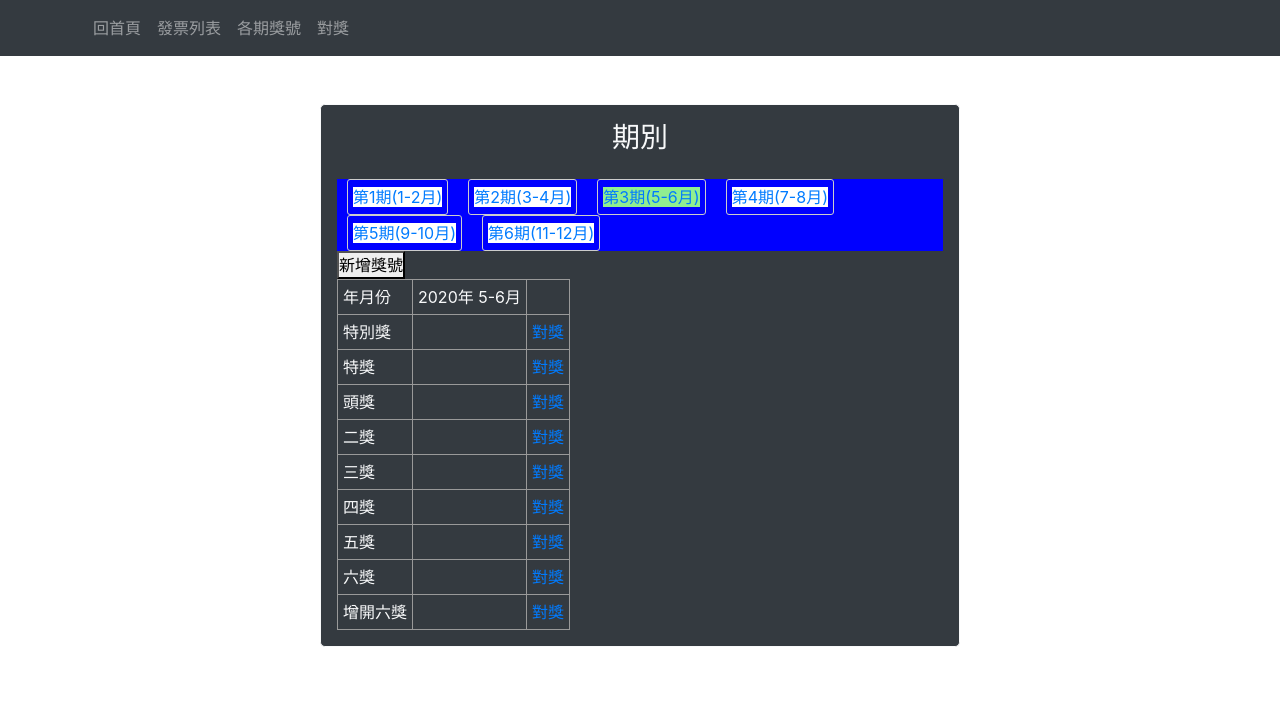
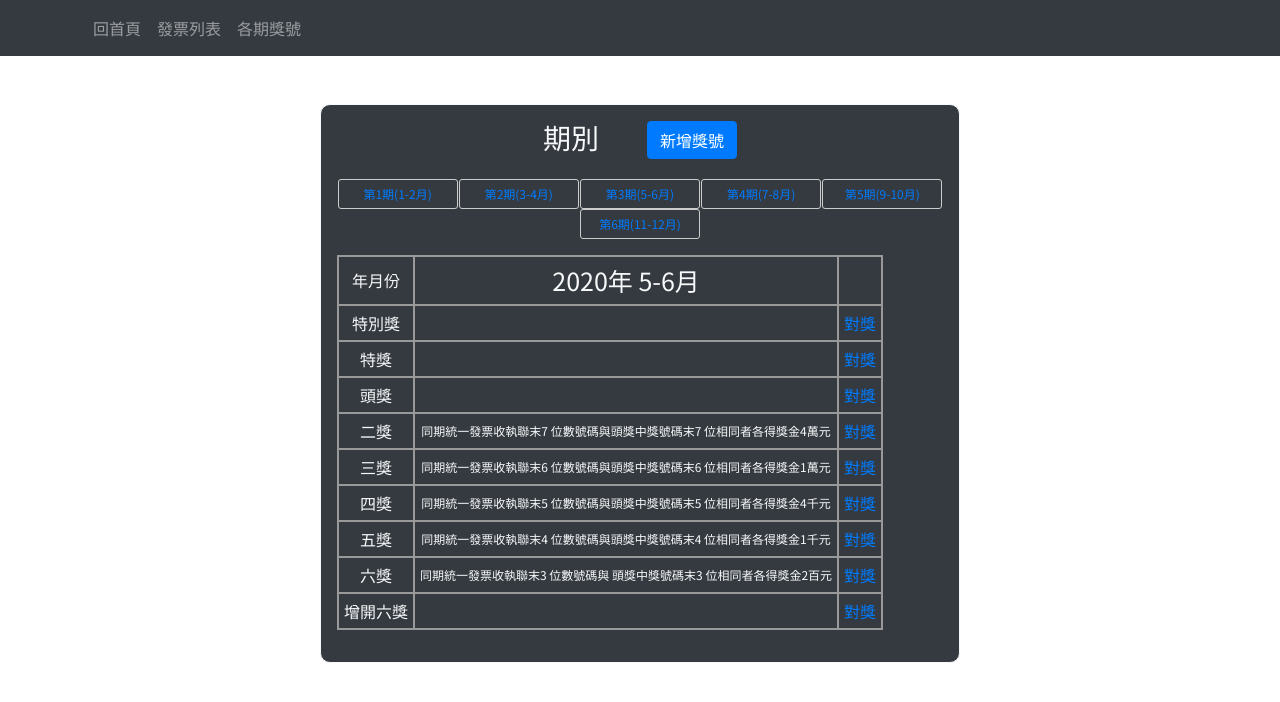
Before and after one commit to wdaweb/invoice-pepsiloca, a PHP site: page /invoice.php in a window 1280 px wide. Shown: the top 702 px of the page. Run offline with PHP 8.4, Linux system fonts and the light colour scheme; data comes from the database, SQL or seed files in the repository.

Commit message:
調整版面

```diff
--- a/css/style.css
+++ b/css/style.css
@@ -2,6 +2,7 @@
     margin:0;
     padding: 0;
     box-sizing: border-box;
+    font-family: 'Noto Sans TC', sans-serif;
 }
 
 
@@ -17,7 +18,7 @@
 .header ul li{
     display: inline-block;
     padding:5px;
-    margin:0 10px;
+    margin:10px;
     border:1px solid #ccc;
     border-radius:3px;
 }
@@ -27,28 +28,36 @@
 
 .nav{
     list-style-type: none;
+    text-align:center;
+    font-size: 12px;
 }
 .nav li{
     display: inline-block;
     padding:5px;
-    margin:0 10px;
+    margin:auto;
     border:1px solid #ccc;
     border-radius:3px;
+    width:120px;
+
 }
 
 .nav li a{
     text-decoration:none;
 }
 
+.upnav{
+    background-color: #7952b3;
+}
+
 .invoice-table{
     border-collapse: collapse;
-    border: 1px solid #999;
+    border: 2px solid #999;
+    text-align: center;
+}
 
-}
 .invoice-table td{
-    border: 1px solid #999;
+    border: 2px solid #999;
     padding:5px;
-
 }
 
 /* 沒效果 有點奇怪 */
@@ -68,11 +77,45 @@
     background-color: #fff;
 }
 
-.nav{
+/* .nav{
     background-color: blue;
-}
+} */
 
 .container{
     border-radius: 10px;
 
 }
+
+.addsant{
+    margin:auto;
+
+}
+
+.btn{
+    border:1px solid #eee;
+    background: rgb(121, 188, 219);
+}
+
+.font{
+    font-size: 25px;
+}
+
+.fonta{
+    font-size:12px;
+}
+
+.table-dark{
+    border:2px solid #eee;
+}
+.table-dark.tr{
+    border:2px solid #eee;
+}
+
+.table{
+    text-align: center;
+
+}
+
+.a{
+    color:white;
+}
--- a/dummy.php
+++ b/dummy.php
@@ -2,7 +2,7 @@
 
 include_once "com/base.php";
 
-$num=1000;
+$num=30;
 $char=["A","C","D","F","G","X","Z","Y","R","S","U","J"];
 
 for($i=0;$i<$num;$i++){
--- a/include/header.php
+++ b/include/header.php
@@ -1,4 +1,23 @@
-<nav class="navbar navbar-expand-lg navbar-dark bg-dark text-dark">
+<nav class="navbar navbar-expand-lg navbar-expand-sm navbar-dark bg-dark text-dark">
+
+
+<!-- 畫面縮小時要改成漢堡選單 -->
+<!-- <div class="fixed-top">
+  <div class="collapse" id="navbarToggleExternalContent">
+    <div class="bg-dark p-4">
+      <h5 class="text-white h4">Collapsed content</h5>
+      <span class="text-muted">Toggleable via the navbar brand.</span>
+    </div>
+  </div>
+  <nav class="navbar navbar-dark bg-dark">
+    <button class="navbar-toggler" type="button" data-toggle="collapse" data-target="#navbarToggleExternalContent" aria-controls="navbarToggleExternalContent" aria-expanded="false" aria-label="Toggle navigation">
+      <span class="navbar-toggler-icon"></span>
+    </button>
+  </nav>
+</div> -->
+
+
+
 
 <div class="container">
   <div class="collapse navbar-collapse" id="navbarText">
@@ -12,9 +31,9 @@
       <li class="nav-item">
         <a class="nav-link" href="invoice.php">各期獎號</a>
       </li>
-      <li class="nav-item">
+      <!-- <li class="nav-item">
         <a class="nav-link" href="award.php">對獎</a>
-      </li>
+      </li> -->
     </ul>
  </div>
  </div>
--- a/invoice.php
+++ b/invoice.php
@@ -17,6 +17,7 @@
 ?>
 <!DOCTYPE html>
 <html lang="en">
+
 <head>
     <meta charset="UTF-8">
     <meta name="viewport" content="width=device-width, initial-scale=1.0">
@@ -27,7 +28,7 @@
     <link rel="stylesheet" href="plugins/custom.css">
     <link rel="shortcut icon" href="images/favicon.png" type="image/x-icon">
     <link href="https://fonts.googleapis.com/css2?family=Noto+Sans+TC&family=Open+Sans&display=swap" rel="stylesheet">
-
+    <link href="https://fonts.googleapis.com/css2?family=Noto+Sans+TC&display=swap" rel="stylesheet">
 
     <script src="plugins/jquery-3.5.1.min.js"></script>
     <script src="plugins/bootstrap.bundle.min.js"></script>
@@ -37,20 +38,23 @@
 
 
 </head>
+
 <body>
     <?php include "./include/header.php";?>
 
-<div class="container border border-light rounded-lg bg-dark text-light col-10 col-md-6 p-3 my-5">
-<h3 class="text-center pb-3">期別</h3>
+    <div class=" container border border-light bg-dark text-light col-10 col-md-6 p-3 my-5 upnav">
+        <div class="d-flex justify-content-center">
+            <h3 class="text-left pb-3">期別</h3>
+            <a href="add_invoice.php"><button class="btn btn-primary ml-5">新增獎號</button></a>
+        </div>
         <ul class="nav">
-<li><a href="invoice.php?period=1" style="background:<?=($period==1)?'lightgreen':'white';?>">第1期(1-2月)</a></li>
-<li><a href="invoice.php?period=2" style="background:<?=($period==2)?'lightgreen':'white';?>">第2期(3-4月)</a></li>
-<li><a href="invoice.php?period=3" style="background:<?=($period==3)?'lightgreen':'white';?>">第3期(5-6月)</a></li>
-<li><a href="invoice.php?period=4" style="background:<?=($period==4)?'lightgreen':'white';?>">第4期(7-8月)</a></li>
-<li><a href="invoice.php?period=5" style="background:<?=($period==5)?'lightgreen':'white';?>">第5期(9-10月)</a></li>
-<li><a href="invoice.php?period=6" style="background:<?=($period==6)?'lightgreen':'white';?>">第6期(11-12月)</a></li>
+            <li><a href="invoice.php?period=1" style="background:<?=($period==1)?>">第1期(1-2月)</a></li>
+            <li><a href="invoice.php?period=2" style="color:white background:<?=($period==2)?>">第2期(3-4月)</a></li>
+            <li><a href="invoice.php?period=3" style="background:<?=($period==3)?>">第3期(5-6月)</a></li>
+            <li><a href="invoice.php?period=4" style="background:<?=($period==4)?>">第4期(7-8月)</a></li>
+            <li><a href="invoice.php?period=5" style="background:<?=($period==5)?>">第5期(9-10月)</a></li>
+            <li><a href="invoice.php?period=6" style="background:<?=($period==6)?>">第6期(11-12月)</a></li>
         </ul>
-<a href="add_invoice.php"><button>新增獎號</button></a>
         <?php
 
 $num1=find('award_number',['period'=>$period,'year'=>$year,'type'=>1]); //單筆
@@ -61,14 +65,15 @@
 ?>
 
 
-<table class="invoice-table">
+        <table class="invoice-table my-3">
             <tr>
                 <td>年月份</td>
-        <td><?=$year;?>年 <?=$monthStr[$period];?></td>
+                <td class="font"><?=$year;?>年 <?=$monthStr[$period];?></td>
+                <td></td>
             </tr>
             <tr>
                 <td>特別獎</td>
-        <td><?php
+                <td class="font"><?php
         if(!empty($num1['number'])){
             echo $num1['number'];
         };
@@ -78,7 +83,7 @@
             </tr>
             <tr>
                 <td>特獎</td>
-        <td><?php
+                <td class="font"><?php
         if(!empty($num2['number'])){
             echo $num2['number'];
         };
@@ -88,7 +93,7 @@
             </tr>
             <tr>
                 <td>頭獎</td>
-        <td>
+                <td class="font">
                     <?php
                 foreach($num3 as $num){
                     echo $num['number'] . "<br>";
@@ -101,32 +106,32 @@
             </tr>
             <tr>
                 <td>二獎</td>
-        <td></td>
+                <td class="fonta">同期統一發票收執聯末7 位數號碼與頭獎中獎號碼末7 位相同者各得獎金4萬元</td>
                 <td><a href="award.php?aw=4&year=<?=$year;?>&period=<?=$period;?>">對獎</a></td>
             </tr>
             <tr>
                 <td>三獎</td>
-        <td></td>
+                <td class="fonta">同期統一發票收執聯末6 位數號碼與頭獎中獎號碼末6 位相同者各得獎金1萬元</td>
                 <td><a href="award.php?aw=5&year=<?=$year;?>&period=<?=$period;?>">對獎</a></td>
             </tr>
             <tr>
                 <td>四獎</td>
-        <td></td>
+                <td class="fonta">同期統一發票收執聯末5 位數號碼與頭獎中獎號碼末5 位相同者各得獎金4千元</td>
                 <td><a href="award.php?aw=6&year=<?=$year;?>&period=<?=$period;?>">對獎</a></td>
             </tr>
             <tr>
                 <td>五獎</td>
-        <td></td>
+                <td class="fonta">同期統一發票收執聯末4 位數號碼與頭獎中獎號碼末4 位相同者各得獎金1千元</td>
                 <td><a href="award.php?aw=7&year=<?=$year;?>&period=<?=$period;?>">對獎</a></td>
             </tr>
             <tr>
                 <td>六獎</td>
-        <td></td>
+                <td class="fonta">同期統一發票收執聯末3 位數號碼與 頭獎中獎號碼末3 位相同者各得獎金2百元</td>
                 <td><a href="award.php?aw=8&year=<?=$year;?>&period=<?=$period;?>">對獎</a></td>
             </tr>
             <tr>
                 <td>增開六獎</td>
-        <td>
+                <td class="font">
                     <?php
                         foreach($num4 as $num){
                         echo $num['number'] . "<br>";
@@ -139,4 +144,5 @@
         </table>
     </div>
 </body>
+
 </html>
```
Also changed, not shown: add_invoice.php (+12 -10 lines), award.php (+14 -6 lines), index.php (+8 -8 lines), list.php (+8 -8 lines). Lines whose indentation alone changed are shown as unchanged.
